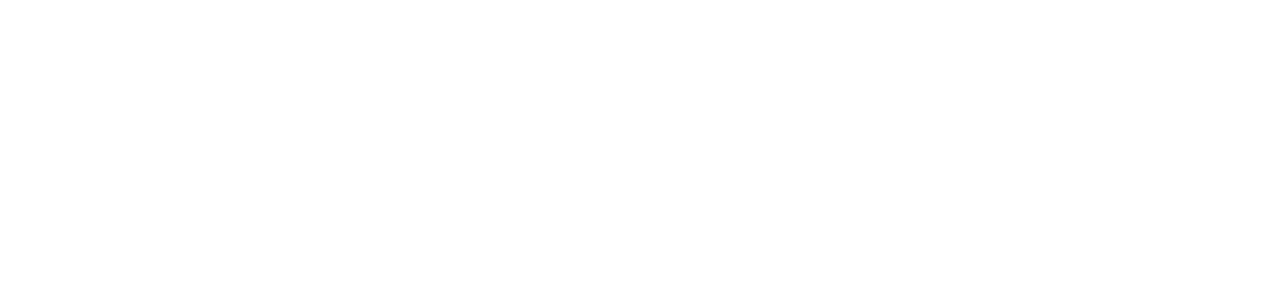
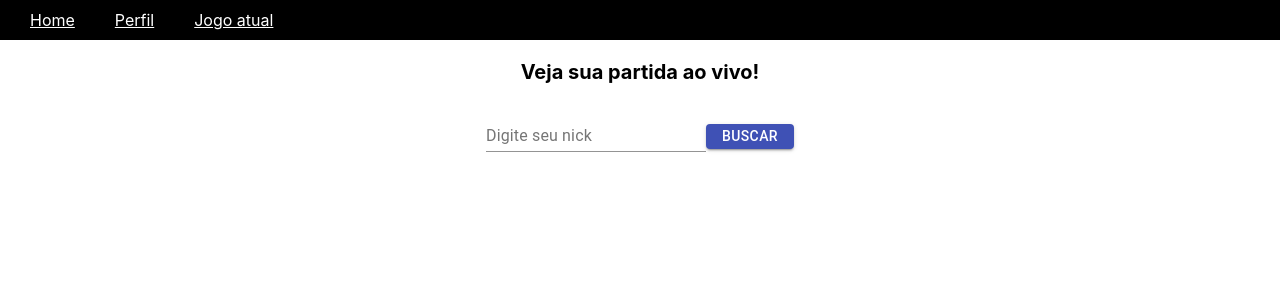
Before and after one commit to blzpedro/api-riot, a React (Create React App) app: page /active in a window 1280 px wide. Shown: the top 300 px of the page. Built offline with nearby package versions, Linux system fonts and the light colour scheme.

Commit message:
deploy heroku

```diff
--- /dev/null
+++ b/src/components/ActiveGamePage/ActiveGame.js
@@ -0,0 +1,95 @@
+import React from 'react'
+import { apiClient } from '../../request'
+import Button from '@material-ui/core/Button';
+import TextField from '@material-ui/core/TextField';
+import {
+    makeStyles,
+} from '@material-ui/core';
+import './index.css';
+import Jogo from './JogoPage/Jogo';
+import Jogadores from './JogadoresPage/Jogadores';
+import Banimentos from './BanimentosPage/Banimentos';
+import Header from '../../utils/Header/Header'
+
+
+const useStyles = makeStyles(theme => ({
+    Button:{
+        padding: '0 16px',
+        marginTop: '20px'
+    },
+    Box:{
+        textAlign: "center",
+    },
+    Title:{
+        fontSize: '20px',
+        fontWeight: 'bold',
+        textAlign: 'center'
+    }
+}));
+
+export default function Home() {
+    const [nick, setNick] = React.useState('');
+    const [encryptedID, setEncryptedID] = React.useState('');
+    const [jogadores, setJogadores] = React.useState([]);
+    const [bans, setBans] = React.useState([]);
+    const [tipoJogo, setTipoJogo] = React.useState('');
+
+    const classes = useStyles();
+
+    async function getIDSummoner(){
+        const url = '/lol/summoner/v4/summoners/by-name/'+nick;
+
+        await apiClient.get(url)
+        .then(({ data }) => {
+            // console.log('summoner', data)
+            setEncryptedID(data.id)
+        })
+        .catch(error => console.log('Erro ao buscar invocador', error));
+    }
+
+    async function getActiveGame(){
+        getIDSummoner();
+        const url = '/lol/spectator/v4/active-games/by-summoner/'+encryptedID;
+
+        await apiClient.get(url)
+        .then(({ data }) => {
+            // console.log('game', data)
+            setJogadores(data.participants)
+            setBans(data.bannedChampions)
+            if(data.gameMode === "CLASSIC"){
+                setTipoJogo("Tipo do Jogo: NORMAL GAME")
+            } else{
+                setTipoJogo("Tipo do Jogo: RANKED GAME")
+            }
+        })
+        .catch(error => console.log('Erro ao buscar jogo ativo', error));
+    }
+
+    return (
+        <div className="box">
+            <Header/>
+            <p className={classes.Title}>Veja sua partida ao vivo!</p>
+            <div className={classes.Box}>
+                <TextField id="standard-basic" label="Digite seu nick" onChange={event => setNick(event.target.value)}/>
+                <Button variant="contained" className={classes.Button} color="primary" onClick={getActiveGame}>Buscar</Button>
+            </div>
+            <Jogo
+                tipoJogo={tipoJogo}>
+                {jogadores.length > 0 && jogadores.map(({index, summonerName, teamId, championId}) => (
+                    <Jogadores
+                        key={index}
+                        summonerName={summonerName}
+                        teamId={teamId}
+                        championId={championId}
+                    />
+                )) || ''}
+                {bans.length > 0 && bans.map(({index, championId}) => (
+                    <Banimentos
+                        key={index}
+                        championId={championId}
+                    />
+                )) || ''}
+            </Jogo>
+        </div>
+    )
+}
--- a/src/components/BanimentosPage/Banimentos.js
+++ b/src/components/ActiveGamePage/BanimentosPage/Banimentos.js
@@ -1,5 +1,5 @@
 import React from 'react';
-import champions from '../static/champions/champions_dictionary.json'
+import champions from '../../static/champions/champions_dictionary.json'
 
 export default ({index, championId}) => {
 
--- a/src/components/JogadoresPage/Jogadores.js
+++ b/src/components/ActiveGamePage/JogadoresPage/Jogadores.js
@@ -1,5 +1,5 @@
 import React from 'react';
-import champions from '../static/champions/champions_dictionary.json'
+import champions from '../../static/champions/champions_dictionary.json'
 
 export default ({index, summonerName, teamId, championId}) => {
 
--- a/src/components/Home.js
+++ b/src/components/Home.js
@@ -1,95 +1,11 @@
-import React from 'react'
-import { apiClient } from '../request'
-import Button from '@material-ui/core/Button';
-import TextField from '@material-ui/core/TextField';
-import {
-    makeStyles,
-} from '@material-ui/core';
-import './index.css';
-import Jogo from './JogoPage/Jogo';
-import Jogadores from './JogadoresPage/Jogadores';
-import Banimentos from './BanimentosPage/Banimentos';
+import React from 'react';
 import Header from '../utils/Header/Header'
 
-
-const useStyles = makeStyles(theme => ({
-    Button:{
-        padding: '0 16px',
-        marginTop: '20px'
-    },
-    Box:{
-        textAlign: "center",
-    },
-    Title:{
-        fontSize: '20px',
-        fontWeight: 'bold',
-        textAlign: 'center'
-    }
-}));
-
-export default function Home() {
-    const [nick, setNick] = React.useState('');
-    const [encryptedID, setEncryptedID] = React.useState('');
-    const [jogadores, setJogadores] = React.useState([]);
-    const [bans, setBans] = React.useState([]);
-    const [tipoJogo, setTipoJogo] = React.useState('');
-
-    const classes = useStyles();
-
-    async function getIDSummoner(){
-        const url = '/lol/summoner/v4/summoners/by-name/'+nick;
-
-        await apiClient.get(url)
-        .then(({ data }) => {
-            // console.log('summoner', data)
-            setEncryptedID(data.id)
-        })
-        .catch(error => console.log('Erro ao buscar invocador', error));
-    }
-
-    async function getActiveGame(){
-        getIDSummoner();
-        const url = '/lol/spectator/v4/active-games/by-summoner/'+encryptedID;
-
-        await apiClient.get(url)
-        .then(({ data }) => {
-            // console.log('game', data)
-            setJogadores(data.participants)
-            setBans(data.bannedChampions)
-            if(data.gameMode === "CLASSIC"){
-                setTipoJogo("Tipo do Jogo: NORMAL GAME")
-            } else{
-                setTipoJogo("Tipo do Jogo: RANKED GAME")
-            }
-        })
-        .catch(error => console.log('Erro ao buscar jogo ativo', error));
-    }
-
-    return (
-        <div className="box">
-            <Header/>
-            <p className={classes.Title}>Veja sua partida ao vivo!</p>
-            <div className={classes.Box}>
-                <TextField id="standard-basic" label="Digite seu nick" onChange={event => setNick(event.target.value)}/>
-                <Button variant="contained" className={classes.Button} color="primary" onClick={getActiveGame}>Buscar</Button>
-            </div>
-            <Jogo
-                tipoJogo={tipoJogo}>
-                {jogadores.length > 0 && jogadores.map(({index, summonerName, teamId, championId}) => (
-                    <Jogadores
-                        key={index}
-                        summonerName={summonerName}
-                        teamId={teamId}
-                        championId={championId}
-                    />
-                )) || ''}
-                {bans.length > 0 && bans.map(({index, championId}) => (
-                    <Banimentos
-                        key={index}
-                        championId={championId}
-                    />
-                )) || ''}
-            </Jogo>
-        </div>
-    )
+export default function App() {
+  return (
+    <>
+        <Header/>
+        <p>Home</p>
+    </>
+  )
 }
--- /dev/null
+++ b/src/components/PerfilPage/Perfil.js
@@ -0,0 +1,11 @@
+import React from 'react'
+import Header from '../../utils/Header/Header'
+
+export default function Perfil(){
+    return(
+        <>
+            <Header/>
+            <p>Página de perfil!</p>
+        </>
+    )
+}
--- a/src/index.js
+++ b/src/index.js
@@ -2,6 +2,8 @@ import React from 'react';
 import ReactDOM from 'react-dom';
 import './index.css';
 import App from './App';
+import ActiveGame from './components/ActiveGamePage/ActiveGame';
+import Perfil from './components/PerfilPage/Perfil';
 import * as serviceWorker from './serviceWorker';
 import { BrowserRouter, Switch, Route } from 'react-router-dom';
 
@@ -11,7 +13,8 @@ ReactDOM.render(
     <BrowserRouter>
         <Switch>
             <Route exact path="/" component={App}></Route>
-            {/* <Route exact path="/" component={App}></Route> */}
+            <Route exact path="/active" component={ActiveGame}></Route>
+            <Route exact path="/perfil" component={Perfil}></Route>
         </Switch>
     </BrowserRouter>,
     document.getElementById('root')
--- a/src/utils/Header/Header.js
+++ b/src/utils/Header/Header.js
@@ -6,11 +6,14 @@ export default function Header(){
     return(
         <>
             <div className="header">
-                <Link to='/home'>
+                <Link to='/'>
                     <a>Home</a>
                 </Link>
-                <Link to='/contato'>
-                    <a>Contato</a>
+                <Link to='/perfil'>
+                    <a>Perfil</a>
+                </Link>
+                <Link to='/active'>
+                    <a>Jogo atual</a>
                 </Link>
             </div>
         </>
```
Also changed, not shown: src/components/ActiveGamePage/JogoPage/Jogo.js (renamed from src/components/JogoPage/Jogo.js), src/components/ActiveGamePage/index.css (renamed from src/components/index.css).
